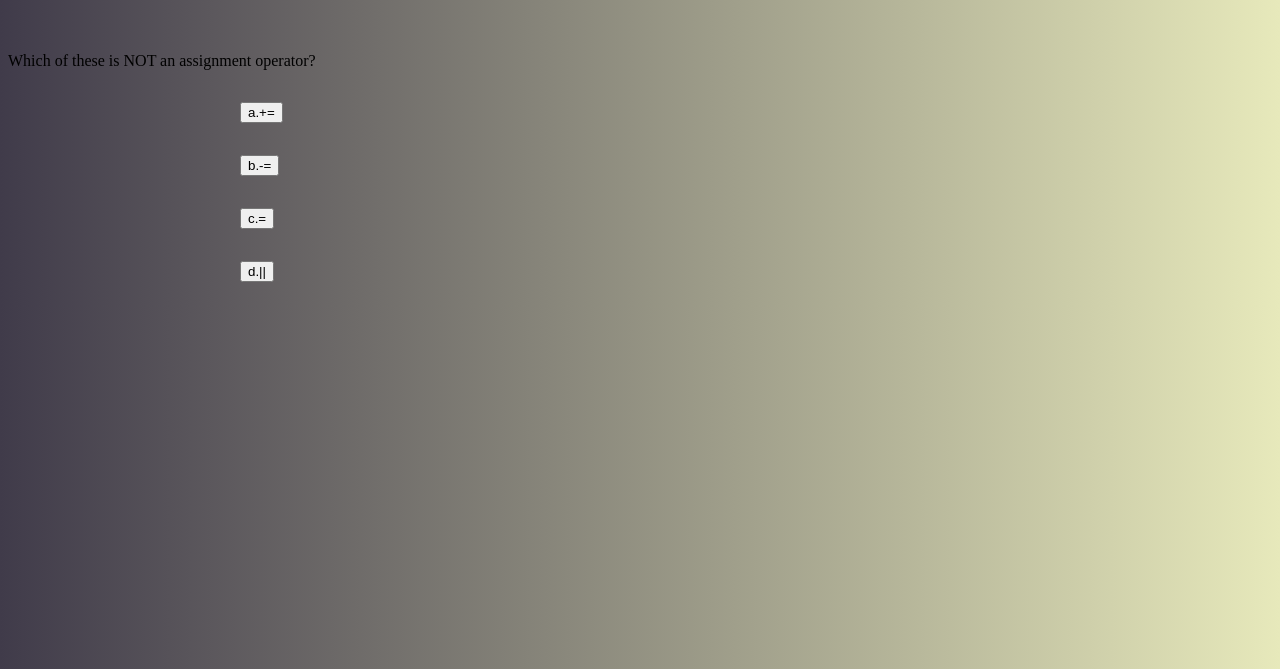
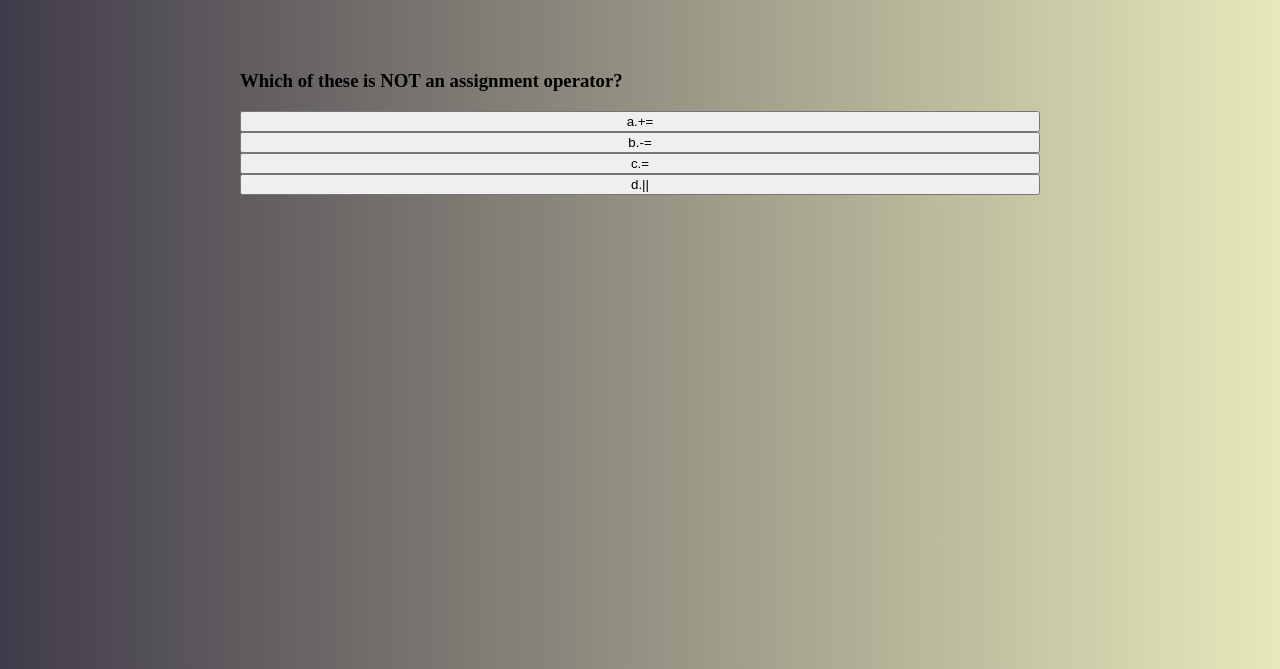
Before and after one commit to Guccierrez/Timed_Quiz, a plain HTML site: page index.html in a window 1280 px wide. Both pictures are taken after a click on the button "Start Quiz!". Shown: the part 131-800 px from the top of the page. Drawn offline with Linux system fonts and the light colour scheme.

Commit message:
changed buttons to be in java script rather than html

```diff
--- a/index.html
+++ b/index.html
@@ -34,10 +34,10 @@
         <h3></h3>
         <p id="buttonsDiv" class="pl-5 ml-2 pt-5 justify-content-center font-weight-bold"></p>
         <div class="answerChoices" id="answers">
-            <p><button id="A" class="answerButtons"></button></p>
-            <p><button id="B" class="answerButtons"></button></p>
-            <p><button id="C" class="answerButtons"></button></p>
-            <p><button id="D" class="answerButtons"></button></p>
+            <!-- <button id="A" class="answerButtons"></button>
+            <button id="B" class="answerButtons"></button>
+            <button id="C" class="answerButtons"></button>
+            <button id="D" class="answerButtons"></button> -->
 
     </div>
     <script src="./script.js"></script>
--- a/script.js
+++ b/script.js
@@ -35,24 +35,58 @@ let B = document.getElementById("B");
 let C = document.getElementById("C");
 let D = document.getElementById("D");
 let currentQuestionIndex = 0;
+const currentQuestion = questions[currentQuestionIndex]
 
 // function that actually renders qustions onto the page.
 function showQuestions(){
-    buttonsDiv.textContent=questions[0].question;
-    A.textContent = questions[0].choices[0];
-    B.textContent = questions[0].choices[1];
-    C.textContent = questions[0].choices[2];
-    D.textContent = questions[0].choices[3];
+    // buttonsDiv.textContent=questions[0].question;
+    // A.textContent = questions[0].choices[0];
+    // B.textContent = questions[0].choices[1];
+    // C.textContent = questions[0].choices[2];
+    // D.textContent = questions[0].choices[3];
+    console.log(currentQuestion)
+    const questionHeader = document.createElement("h3")
+    questionHeader.textContent = currentQuestion.question
+    answers.appendChild(questionHeader)
+    for (let index = 0; index < currentQuestion.choices.length; index++) {
+        const choiceEl = document.createElement("button")
+        choiceEl.setAttribute("class", "btn")
+        choiceEl.setAttribute("id", index)
+        choiceEl.onclick = handleAnswer
+        choiceEl.value = currentQuestion.choices[index]
+        choiceEl.textContent = currentQuestion.choices[index]
+        answers.appendChild(choiceEl)
+        console.log(currentQuestion.choices[index], choiceEl.value)
+
+    }
+}
+
+function handleAnswer(event) {
+    console.log(event.target)
+    if (currentQuestion.answer === event.target.value) {
+        console.log("correct answer")
+        // currentQuestionIndex++ ;
+        // showQuestions()
+    }
+    if (currentQuestion.answer !== event.target.value){
+        console.log("wrong answer")
+        // document.writeln("wrong answer")
+        // currentQuestionIndex++ ;
+        // showQuestions()
+    }
+
+    console.log(currentQuestionIndex)
+
 }
 
 //To start time
 let timer = document.getElementById("timer")
 let startButton = document.getElementById("startButton")
-startButton.addEventListener("click", BeginQuiz)
+startButton.addEventListener("click", beginQuiz)
 
 
 let startTime = 50;
-function BeginQuiz(){
+function beginQuiz(event){
  showQuestions()   //starts the function that shows the questions
  appear.style.display="block";
  disappear.style.display="none";
```
